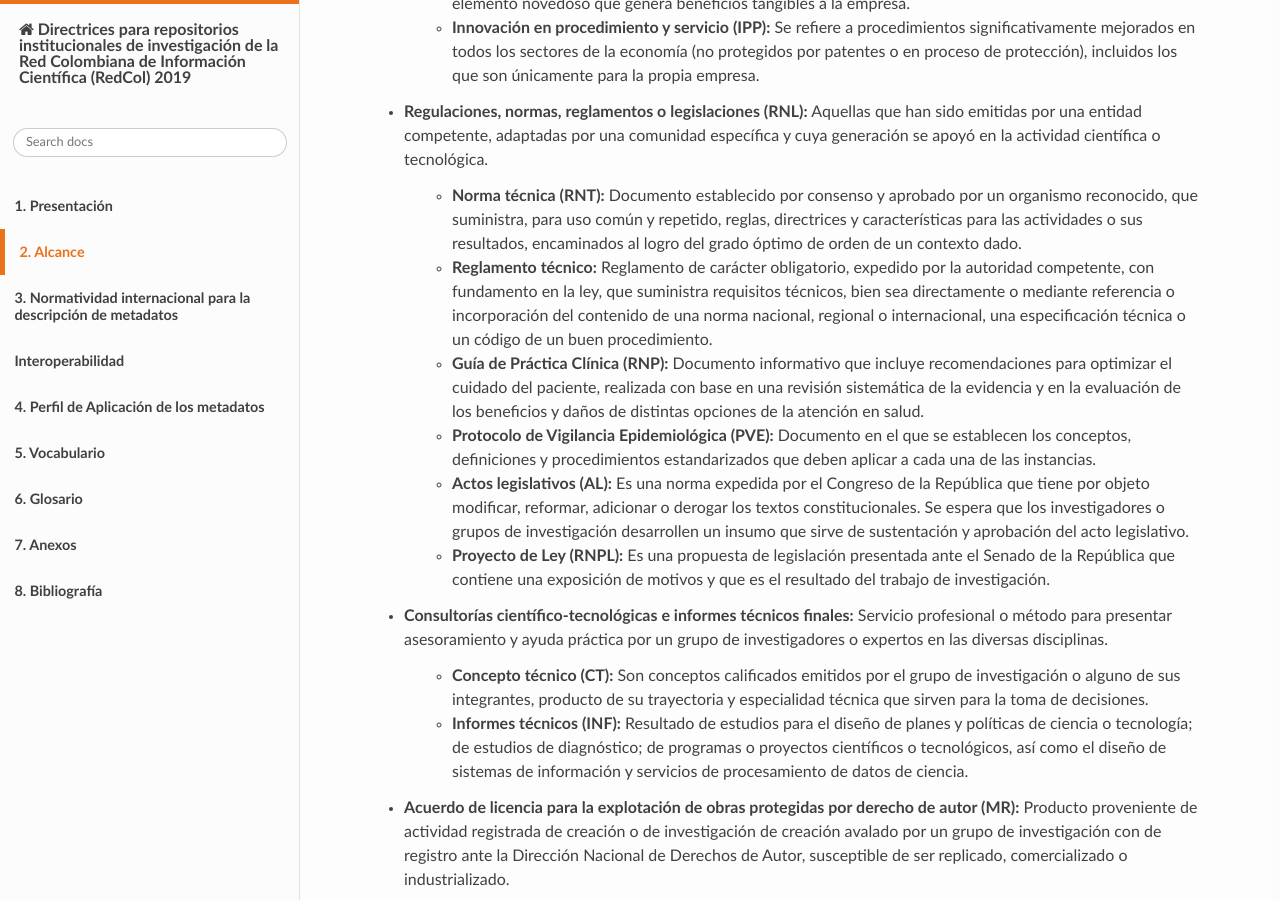
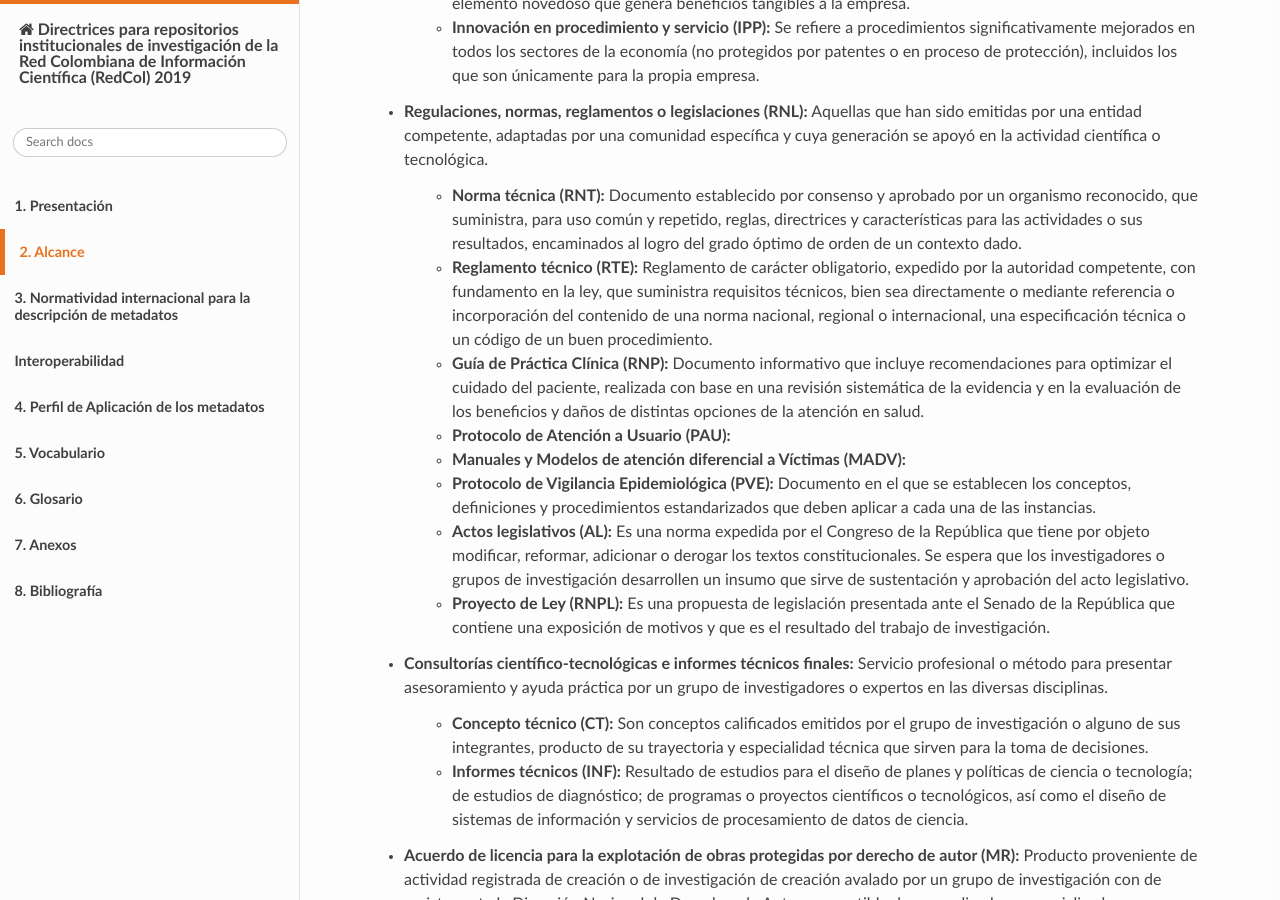
Before and after one commit to rcic/openaire4, a Sphinx documentation site: the page built from docs/use_of_oai_pmh.rst, in a window 1280 px wide and 900 px high, scrolled down 2930 px. Built offline with Sphinx 7.4.7 and the Read the Docs theme 2.0.0, drawn with Linux system fonts in a browser that asks for light colours; some web fonts are replaced; a script that is not in the unit is left out.

Commit message:
actualizacion

```diff
--- a/docs/use_of_oai_pmh.rst
+++ b/docs/use_of_oai_pmh.rst
@@ -86,9 +86,13 @@ Los productos de investigación reconocidos en cada tipo según el modelo de med
 
 	- **Norma técnica (RNT):** Documento establecido por consenso y aprobado por un organismo reconocido, que suministra, para uso común y repetido, reglas, directrices y características para las actividades o sus resultados, encaminados al logro del grado óptimo de orden de un contexto dado.
 
-	- **Reglamento técnico:** Reglamento de carácter obligatorio, expedido  por la autoridad competente, con fundamento en la ley, que suministra requisitos técnicos, bien sea directamente o mediante referencia o incorporación del contenido de una norma nacional, regional o internacional, una especificación técnica o un código de un buen procedimiento.
+	- **Reglamento técnico (RTE):** Reglamento de carácter obligatorio, expedido  por la autoridad competente, con fundamento en la ley, que suministra requisitos técnicos, bien sea directamente o mediante referencia o incorporación del contenido de una norma nacional, regional o internacional, una especificación técnica o un código de un buen procedimiento.
 
 	- **Guía de Práctica Clínica  (RNP):** Documento informativo que incluye recomendaciones para optimizar el cuidado del paciente, realizada con base en una revisión sistemática de la evidencia y en la evaluación de los beneficios y daños de distintas opciones de la atención en salud.
+
+	- **Protocolo de Atención a Usuario (PAU):**
+
+	- **Manuales y Modelos de atención diferencial a Víctimas (MADV):**
 
 	- **Protocolo de Vigilancia Epidemiológica (PVE):** Documento en el que se establecen los conceptos, definiciones y procedimientos estandarizados que deben aplicar a cada una de las instancias.
 
```
